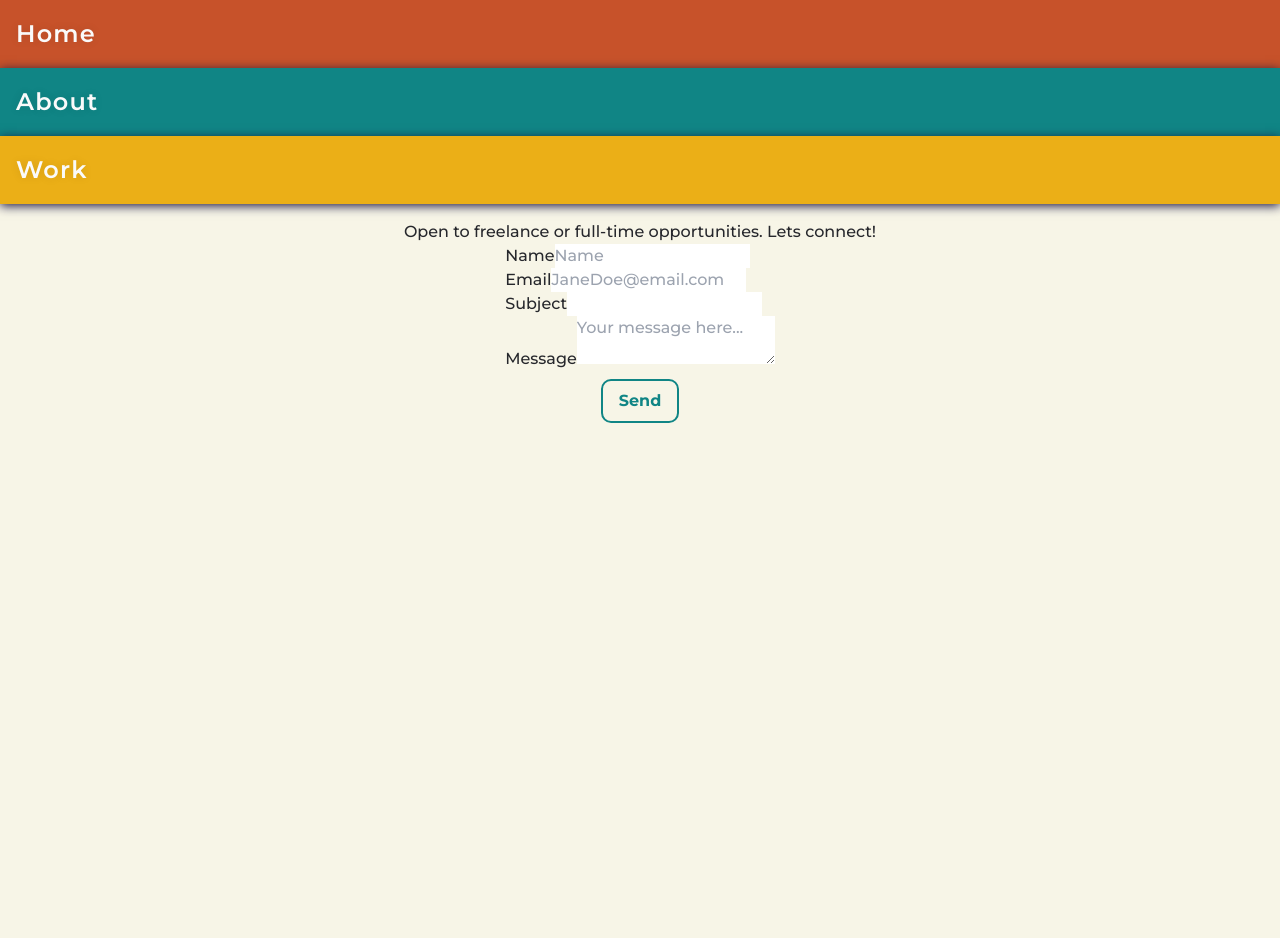
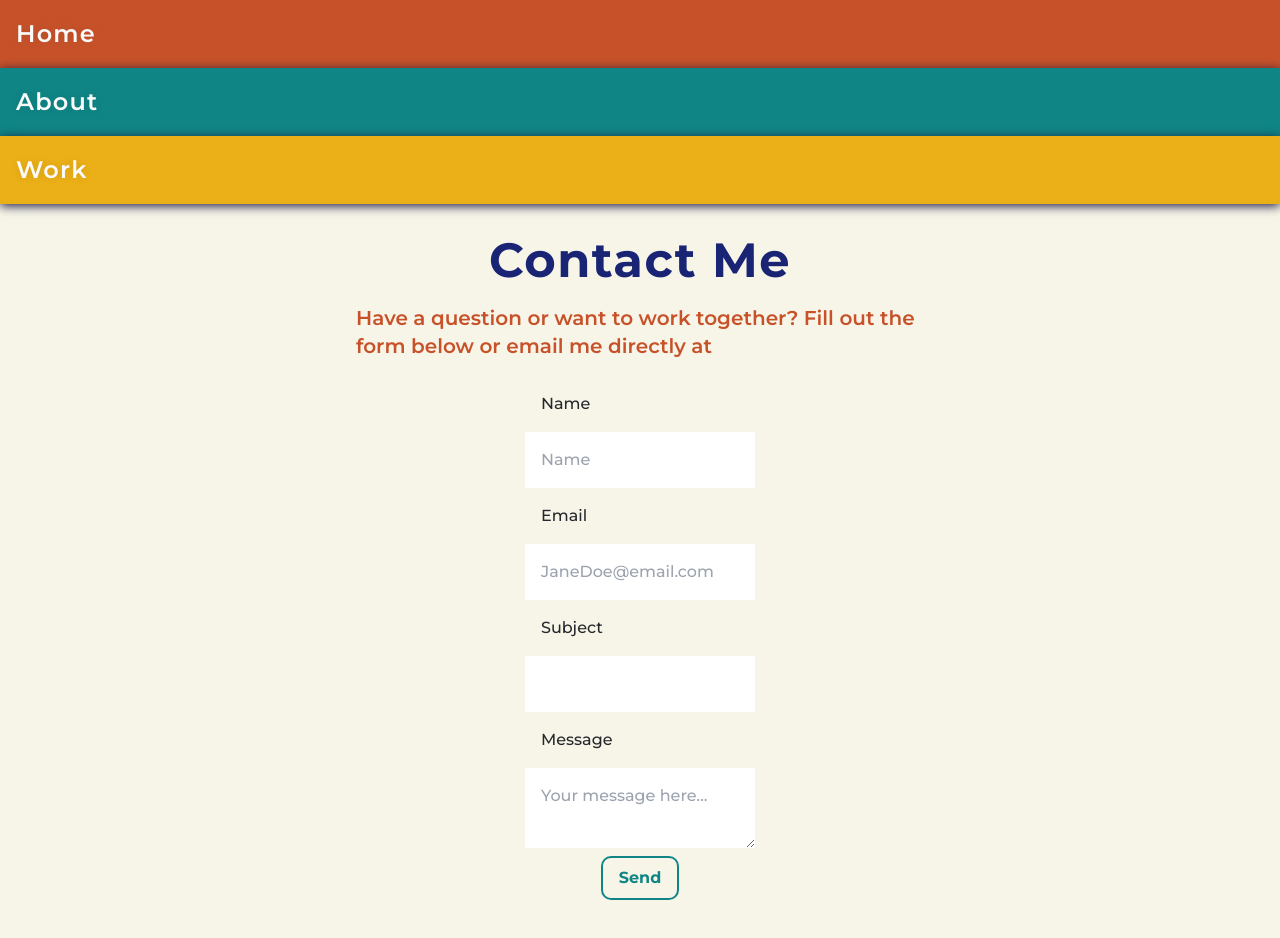
Before and after one commit to kawtarzz/my-app, a Next.js app: page /contact in a window 1280 px wide. Before the commit the page ends 800 px from the top, so only its background shows below. Built offline with nearby package versions, Linux system fonts and the light colour scheme.

Commit message:
contact me page updates

```diff
--- a/src/app/contact/page.tsx
+++ b/src/app/contact/page.tsx
@@ -1,6 +1,7 @@
 "use client";
-import { useEffect, useState } from "react";
+import { useState } from "react";
 import emailjs from "@emailjs/browser";
+
 import "@/app/globals.css";
 import ColorBlocks from "../components/ColorBlocks";
 
@@ -45,12 +46,17 @@ const Contact = () => {
   return (
     <>
       <ColorBlocks />
-      <div className="contact-form container">
-        <p className="text-2xl font-bold my-8">
-          Open to freelance or full-time opportunities. Lets connect!
+      <div className="contact-form content">
+      <h1 className="page-title">Contact Me</h1>
+      <p className="subtitle">
+        Have a question or want to work together? Fill out the form below or
+        email me directly at{" "}
+        <a href="mailto:kawtaryazzouzi@gmail.com" />
       </p>
+
       <form onSubmit={sendEmail} className="w-full max-w-lg">
         <div className="flex flex-wrap -mx-3 mb-6">
+        {/* Name and Email side by side */}
         <div className="w-full md:w-1/2 px-3 mb-6 md:mb-0">
           <label
           className="block uppercase tracking-wide text-gray-700 text-xs font-bold mb-2"
@@ -68,7 +74,7 @@ const Contact = () => {
           required
           />
         </div>
-            <div className="w-full md:w-1/2 px-3">
+        <div className="w-full md:w-1/2 px-3 mb-6 md:mb-0">
           <label
           className="block uppercase tracking-wide text-gray-700 text-xs font-bold mb-2"
           htmlFor="grid-email"
--- a/src/app/globals.css
+++ b/src/app/globals.css
@@ -54,6 +54,17 @@ body {
   font-weight: 700;
 }
 
+.container {
+  display: flex;
+  flex-direction: column;
+  justify-content: center;
+  align-items: center;
+  padding: 1rem;
+  margin: 0 auto;
+  width: 100%;
+  max-width: 1200px;
+}
+
 @layer utilities {
   .text-balance {
     text-wrap: balance;
@@ -67,7 +78,6 @@ main {
 h1 {
   @apply text-5xl font-bold;
   color: var(--blue);
-
 }
 
 h2 {
@@ -81,8 +91,6 @@ h3 {
   color: var(--text-color);
   padding: 0.5rem;
 }
-
-
 
 .content,
 .content-box {
@@ -147,6 +155,7 @@ button:hover {
 }
 
 /* Contact Page */
+
 .contact-form {
   display: flex;
   flex-direction: column;
@@ -154,6 +163,17 @@ button:hover {
   align-items: center;
   padding: 1rem;
   margin: 0 auto;
+  width: 100%;
+  max-width: 600px;
+}
+
+.block {
+  display: flex;
+  flex-direction: column;
+  padding: 1rem;
+  margin: 0 auto;
+  width: 100%;
+  max-width: 800px;
 }
 
 /* Work / Projects Page */
--- a/src/app/tailwind.config.ts
+++ b/src/app/tailwind.config.ts
@@ -2,7 +2,10 @@ import type { Config } from 'tailwindcss'
 
 const config: Config = {
   content: [
-    './src/**/*.{js,ts,jsx,tsx,mdx}', // Correctly points to all files in your src directory
+    './src/**/*.{js,ts,jsx,tsx,mdx}',
+    "./app/**/*.{js,ts,jsx,tsx}",
+    "./components/**/*.{js,ts,jsx,tsx}",
+
   ],
  theme: {
     extend: {
```
Lines whose indentation alone changed are shown as unchanged.
